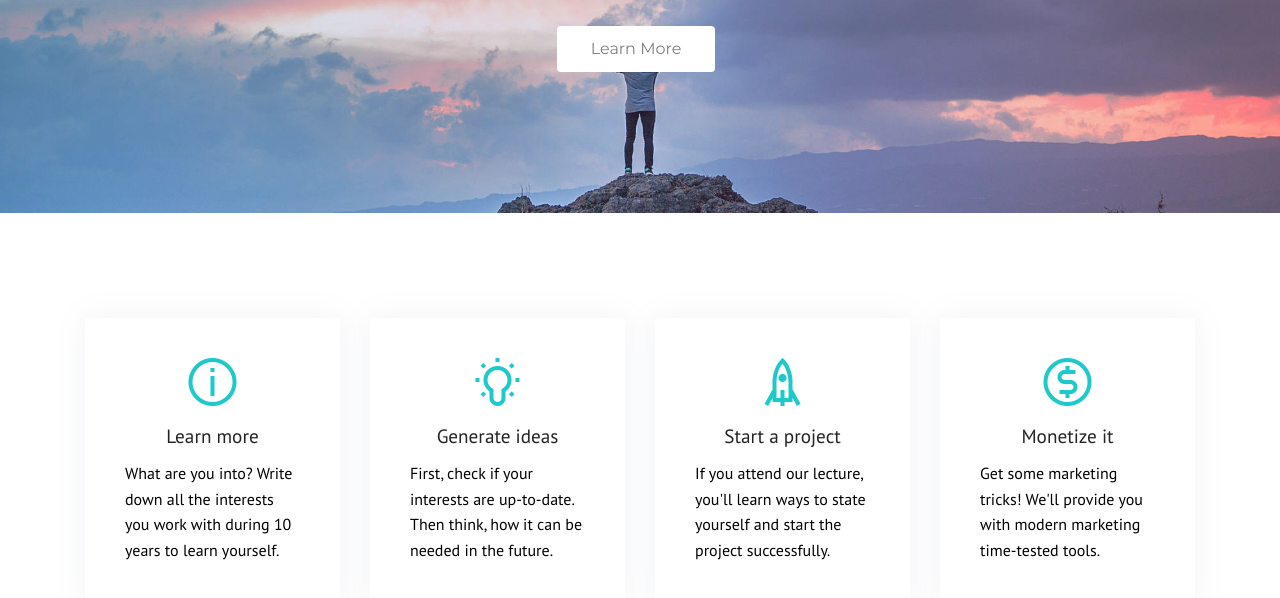
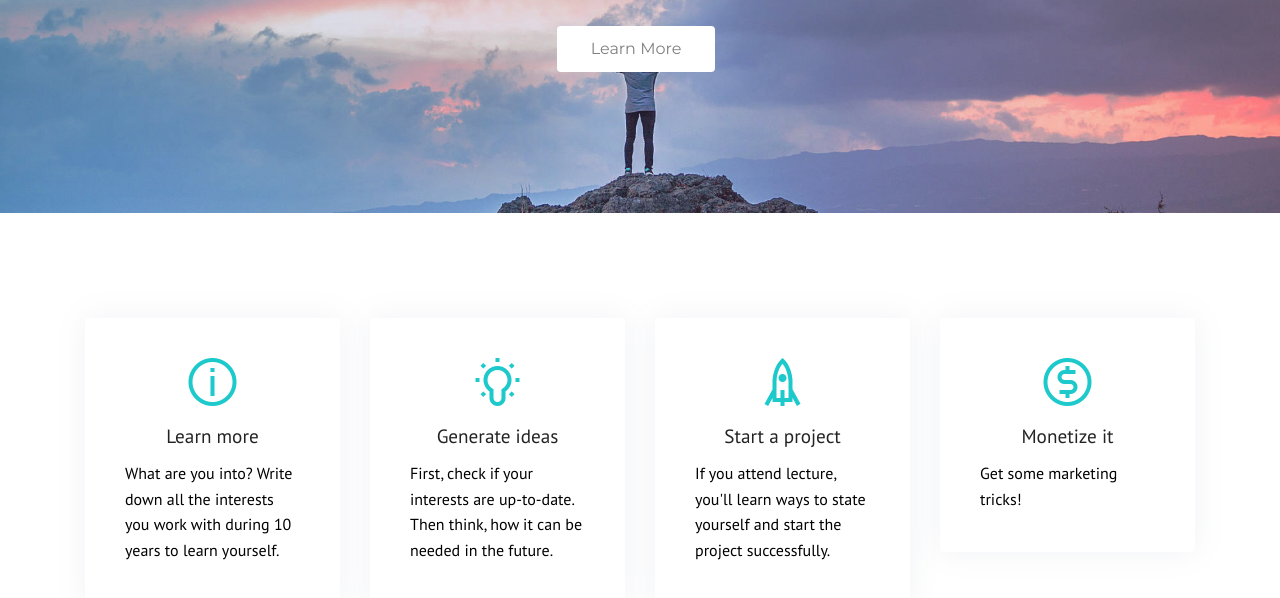
Before and after one commit to 75atyam/tourist.com, a plain HTML site: page index.html in a window 1280 px wide. Shown: the part 378-976 px from the top of the page. Drawn offline with Linux system fonts and the light colour scheme; files whose address does not match are found by name.

Commit message:
Update index.html

```diff
--- a/index.html
+++ b/index.html
@@ -118,7 +118,7 @@
                         <span class="mbr-iconfont mobi-mbri-rocket mobi-mbri"></span>
                     </div>
                     <h4 class="mbr-fonts-style mbr-card-title align-center pb-2 display-5">Start a project</h4>
-                    <p class="mbr-text mbr-fonts-style align-center mbr-light m-0 display-7">If you attend our lecture, you'll learn ways to state yourself and start the project successfully.</p>
+                    <p class="mbr-text mbr-fonts-style align-center mbr-light m-0 display-7">If you attend lecture, you'll learn ways to state yourself and start the project successfully.</p>
                 </div>
             </div>
 
@@ -128,7 +128,7 @@
                         <span class="mbr-iconfont mobi-mbri-cash mobi-mbri"></span>
                     </div>
                     <h4 class="mbr-fonts-style mbr-card-title align-center pb-2 display-5">Monetize it</h4>
-                    <p class="mbr-text mbr-fonts-style align-center mbr-light m-0 display-7">Get some marketing tricks! We'll provide you with modern marketing time-tested tools.</p>
+                    <p class="mbr-text mbr-fonts-style align-center mbr-light m-0 display-7">Get some marketing tricks!</p>
                 </div>
             </div>
         </div>
```
